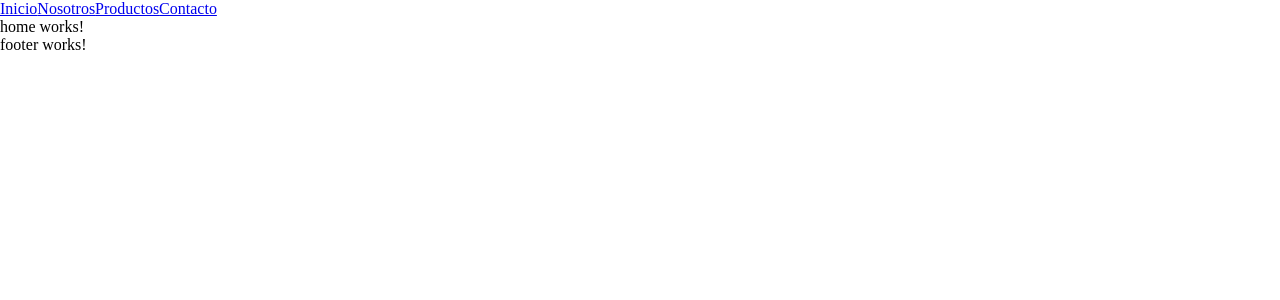
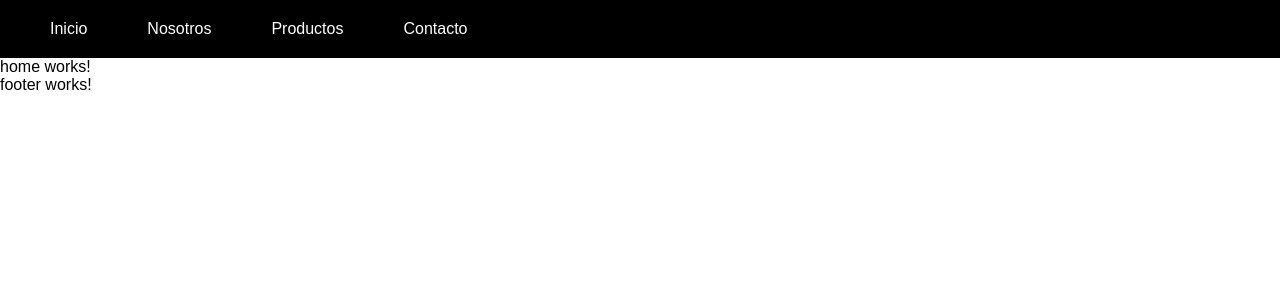
Before and after one commit to jtijero/PW2_LABA_2025, an Angular app in the folder PW2_Lab9_10_Angular/motos/: page / in a window 1280 px wide. Shown: the top 300 px of the page. Built offline with nearby package versions, Linux system fonts and the light colour scheme.

Commit message:
Angular: app motos > modificaciones en header(.html y .css) y style.css

```diff
--- a/PW2_Lab9_10_Angular/motos/src/app/components/header/header.css
+++ b/PW2_Lab9_10_Angular/motos/src/app/components/header/header.css
@@ -0,0 +1,17 @@
+header{
+  background-color: black;
+  padding: 20px;
+}
+
+nav a{
+  color:white;
+  margin: 0 10px;
+  text-decoration: none;
+  padding: 10px 20px;
+}
+
+nav a:hover{
+  background-color: white;
+  color: black;
+  border-radius: 20px;
+}
--- a/PW2_Lab9_10_Angular/motos/src/styles.css
+++ b/PW2_Lab9_10_Angular/motos/src/styles.css
@@ -7,3 +7,6 @@
 img{
   width: 100%;
 }
+body{
+  font-family: Arial, Helvetica, sans-serif;
+}
```
Also changed, not shown: 1 other file (tests, documents, lock files or other folders).
